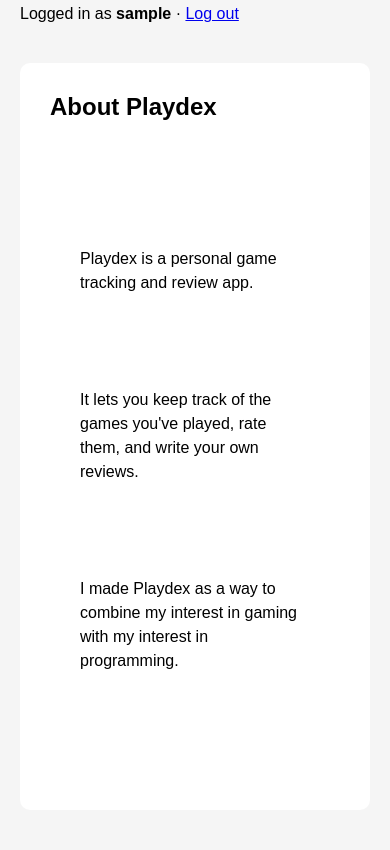
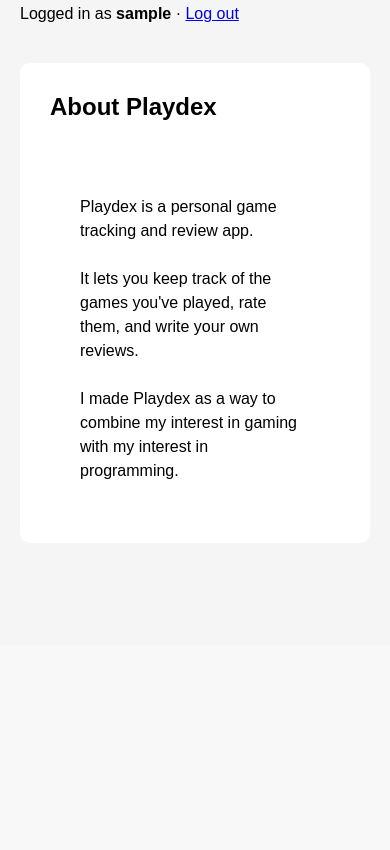
Before and after one commit to joec-swash/Playdex, a Flask app: page /about in a window 390 px wide. Shown: the part 199-1049 px from the top of the page. After the commit the page ends 678 px from the top, so only its background shows below. Run offline with Flask 3, Linux system fonts and the light colour scheme; the visitor is signed in with stand-in values (Sample User, id 1); data comes from the database, SQL or seed files in the repository.

Commit message:
Fixed mobile about page formatting errors (part 2)

```diff
--- a/static/style.css
+++ b/static/style.css
@@ -211,3 +211,8 @@ button {
 .about-content p:last-child {
     margin-bottom: 0;
 }
+
+.about-content {
+    white-space: pre-line;
+    line-height: 1.5;
+}
--- a/templates/about.html
+++ b/templates/about.html
@@ -37,9 +37,7 @@
         <h2>{{ about["title"] }}</h2>
 
         <div class="about-content">
-            {% for block in about["content"].split('\n\n') %}
-                <p>{{ block | e | replace('\n', '<br>') | safe }}</p>
-            {% endfor %}
+            {{ about["content"] }}
         </div>
 
         {% if is_admin %}
```
